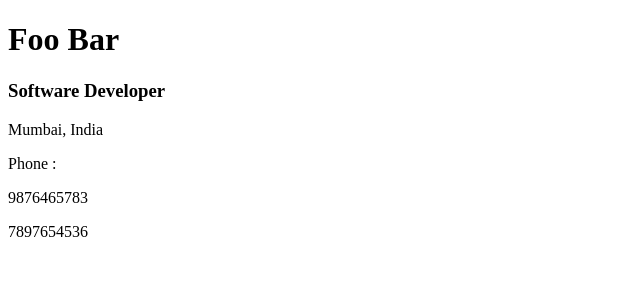
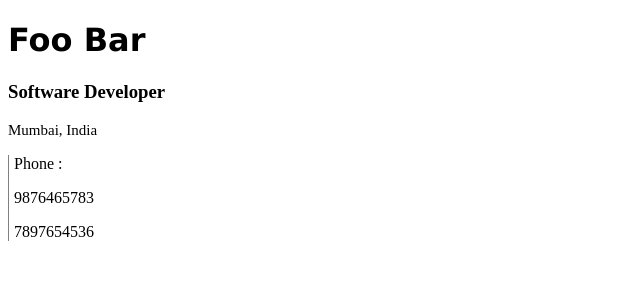
Before and after one commit to JayramNanoskar/AngularBasic, an Angular app in the folder second-project/: page / in a window 1280 px wide. Shown: the top 300 px of the page, without its empty margins (0-640 px from the left). Built offline with nearby package versions, Linux system fonts and the light colour scheme.

Commit message:
styling angular components

```diff
--- a/second-project/src/app/address-card/address-card.component.css
+++ b/second-project/src/app/address-card/address-card.component.css
@@ -0,0 +1,22 @@
+/* [property] selector is used in css to style elements having that particular property - which makes styling component based*/
+.addredd-card{
+    border: 1px gray solid;
+    padding: 15px;
+}
+
+.name{
+    font-family: Verdana, Geneva, Tahoma, sans-serif;
+}
+
+.addredd-card.title{
+    font-style: italic;
+}
+
+.address{
+    font-size: 15px;
+}
+
+.phone{
+    border-left: 1px solid gray;
+    padding-left: 5px;
+}
--- a/second-project/src/app/address-card/address-card.component.html
+++ b/second-project/src/app/address-card/address-card.component.html
@@ -1,8 +1,8 @@
-<div>
-    <h1>{{ user.name }}</h1>
-    <h3>{{ user.title }}</h3>
-    <p>{{ user.address }}</p>
-    <div *ngIf="user.phone.length"> <!-- truthy or falsy evaluation -->
+<div class="address-card">
+    <h1 class="name">{{ user.name }}</h1>
+    <h3 class="title">{{ user.title }}</h3>
+    <p class="address">{{ user.address }}</p>
+    <div class="phone" *ngIf="user.phone.length"> <!-- truthy or falsy evaluation -->
         <p>Phone : </p>
         <p *ngFor="let phoneNumber of user.phone">
             {{ phoneNumber }}
```
